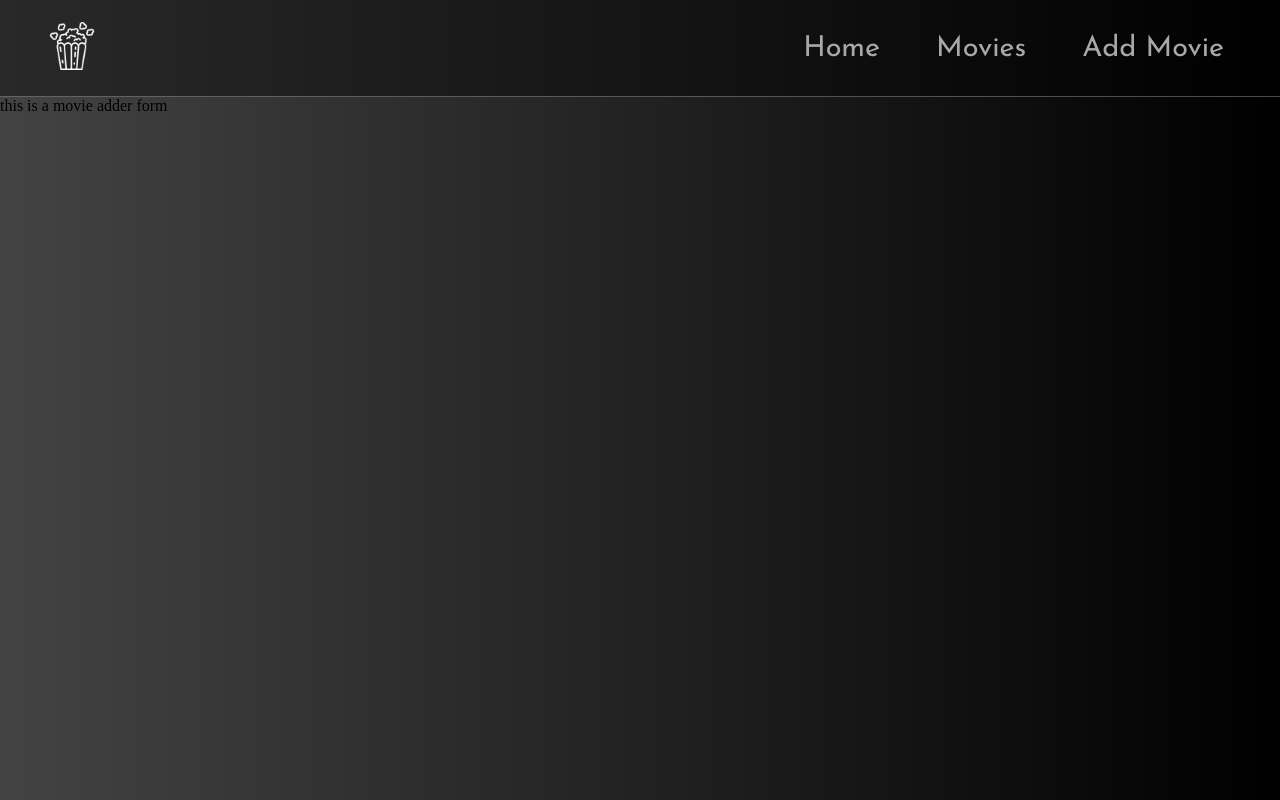
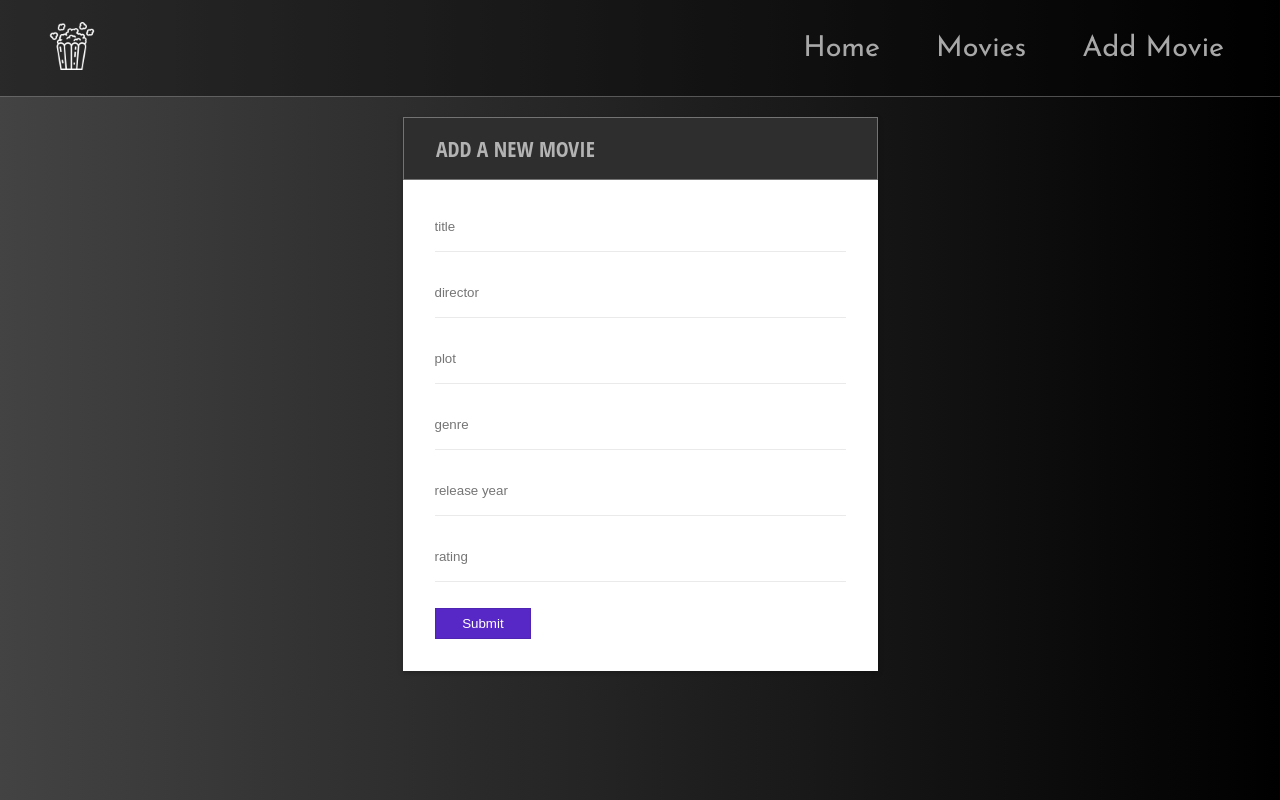
Before and after one commit to tommyb89/movie-frontend, a React (Create React App) app: page /add-movie in a window 1280 px wide. Built offline with nearby package versions, Linux system fonts and the light colour scheme; no server answers.

Commit message:
changed namings

```diff
--- a/src/components/Card/Card.jsx
+++ b/src/components/Card/Card.jsx
@@ -2,25 +2,22 @@ import React from "react";
 import "./Card.scss";
 import poster from "../../assets/images/matrix.jpg";
 
-const Card = () => {
+const Card = (props) => {
+  const { title, plot, director, genre, releaseYear, rating } = props.movie;
+
   return (
     <div className="card">
       <img className="card__img" src={poster} alt="" />
-      <h2 className="card__header">The Matrix</h2>
+      <h2 className="card__header">{title}</h2>
       <table className="card__data">
-        <td className="card__data__col">Sci-Fi | </td>
-        <td className="card__data__col">9.2 IMDB | </td>
-        <td className="card__data__col">2022</td>
+        <td className="card__data__col">{genre} | </td>
+        <td className="card__data__col">IMDb: {rating} | </td>
+        <td className="card__data__col">{releaseYear}</td>
       </table>
       <div className="card__summary">
-        <p className="card__director">Director: Sam Mendez </p>
+        <p className="card__director">Directed by: {director}</p>
         <span className="card__span">Summary</span>
-        <p className="card__text">
-          Lorem ipsum dolor sit, amet consectetur adipisicing elit. Quaerat,
-          itaque quis aliquid sit dolores debitis corporis unde molestias earum.
-          Aliquid recusandae autem consectetur, distinctio minus neque
-          architecto facere molestiae fugiat.
-        </p>
+        <p className="card__text">{plot}</p>
       </div>
     </div>
   );
--- a/src/components/Form/Form.jsx
+++ b/src/components/Form/Form.jsx
@@ -1,8 +1,71 @@
-import React from "react";
+import { useState } from "react";
 import "./Form.scss";
 
 const Form = () => {
-  return <div>this is a movie adder form</div>;
+  const [movie, setMovie] = useState({
+    title: "",
+    director: "",
+    plot: "",
+    year: "",
+    rating: "",
+    genre: "",
+  });
+
+  const handleSubmit = (e) => {
+    e.preventDefault();
+    fetch("http://localhost:8080/movie", {
+      method: "POST",
+      headers: {
+        "Content-Type": "application/json",
+      },
+      body: JSON.stringify(movie),
+    })
+      .then((response) => response.json())
+      .then((json) => console.log(json))
+      .catch((err) => console.log(err));
+    e.target.reset();
+  };
+
+  return (
+    <div className="log-form">
+      <h2>Add A New Movie</h2>
+      <form onSubmit={handleSubmit}>
+        <input
+          type="text"
+          placeholder="title"
+          onInput={(e) => setMovie({ ...movie, title: e.target.value })}
+        />
+        <input
+          type="text"
+          placeholder="director"
+          onInput={(e) => setMovie({ ...movie, director: e.target.value })}
+        />
+        <input
+          type="text"
+          placeholder="plot"
+          onInput={(e) => setMovie({ ...movie, plot: e.target.value })}
+        />
+        <input
+          type="text"
+          placeholder="genre"
+          onInput={(e) => setMovie({ ...movie, genre: e.target.value })}
+        />
+        <input
+          type="text"
+          placeholder="release year"
+          onInput={(e) => setMovie({ ...movie, year: e.target.value })}
+        />
+        <input
+          type="text"
+          placeholder="rating"
+          onInput={(e) => setMovie({ ...movie, rating: e.target.value })}
+        />
+        <button type="submit" className="btn">
+          Submit
+        </button>
+      </form>
+    </div>
+  );
 };
 
 export default Form;
--- a/src/components/Form/Form.scss
+++ b/src/components/Form/Form.scss
@@ -0,0 +1,67 @@
+$blue: rgb(88, 40, 199);
+
+.log-form {
+  width: 40%;
+  min-width: 320px;
+  max-width: 475px;
+  background: #fff;
+  margin: 20px auto;
+  box-shadow: 0px 2px 5px rgba(0, 0, 0, 0.25);
+
+  form {
+    display: block;
+    width: 100%;
+    padding: 2em;
+  }
+
+  h2 {
+    width: 100%;
+    color: lighten(grey, 20%);
+    font-family: "open sans condensed";
+    font-size: 1.35em;
+    display: block;
+    background: rgb(46, 46, 46);
+    width: 100%;
+    text-transform: uppercase;
+    padding: 0.75em 1em 0.75em 1.5em;
+    box-shadow: inset 0px 1px 1px fadeout(white, 95%);
+    border: 1px solid darken(grey, 5%);
+    margin: 0;
+    font-weight: 200;
+  }
+
+  input {
+    display: block;
+    margin: auto auto;
+    width: 100%;
+    margin-bottom: 2em;
+    padding: 0.5em 0;
+    border: none;
+    border-bottom: 1px solid #eaeaea;
+    padding-bottom: 1.25em;
+    color: #757575;
+    &:focus {
+      outline: none;
+    }
+  }
+
+  .btn {
+    display: inline-block;
+    background: $blue;
+    border: 1px solid darken($blue, 5%);
+    padding: 0.5em 2em;
+    color: white;
+    margin-right: 0.5em;
+    box-shadow: inset 0px 1px 0px fadeout(white, 80%);
+    &:hover {
+      background: lighten($blue, 5%);
+    }
+    &:active {
+      background: $blue;
+      box-shadow: inset 0px 1px 1px fadeout(black, 90%);
+    }
+    &:focus {
+      outline: none;
+    }
+  }
+}
--- a/src/containers/MovieCatalogue/MovieCatalogue.jsx
+++ b/src/containers/MovieCatalogue/MovieCatalogue.jsx
@@ -1,4 +1,4 @@
-import React from "react";
+import React, { useState, useEffect } from "react";
 import "./MovieCatalogue.scss";
 import Nav from "../../components/Nav/Nav";
 import Home from "../../pages/Home/Home";
@@ -7,12 +7,25 @@ import AllMovies from "../../pages/AllMovies/AllMovies";
 import { BrowserRouter as Router, Routes, Route } from "react-router-dom";
 
 const MovieCatalogue = () => {
+  const [movies, setMovies] = useState([]);
+
+  const getMovies = () => {
+    fetch("http://localhost:8080/movies")
+      .then((res) => res.json())
+      .then((json) => setMovies(json))
+      .catch((err) => console.log(err));
+  };
+
+  useEffect(() => {
+    getMovies();
+  }, [movies]);
+
   return (
     <Router>
       <Nav />
       <Routes>
         <Route path="/" element={<Home />} />
-        <Route path="/browse-movies" element={<AllMovies />} />
+        <Route path="/movies" element={<AllMovies movies={movies} />} />
         <Route path="/add-movie" element={<Form />} />
       </Routes>
     </Router>
--- a/src/pages/AllMovies/AllMovies.jsx
+++ b/src/pages/AllMovies/AllMovies.jsx
@@ -2,11 +2,16 @@ import React from "react";
 import Card from "../../components/Card/Card";
 import "./AllMovies.scss";
 
-const AllMovies = () => {
+const AllMovies = (props) => {
+  const { movies } = props;
+
   return (
     <div>
-      <h1>browse all movies</h1>
-      <Card />
+      <h1 className="heading">browse all movies</h1>
+
+      <div className="container">
+        {movies && movies.map((movie) => <Card key={movie.id} movie={movie} />)}
+      </div>
     </div>
   );
 };
--- a/src/pages/AllMovies/AllMovies.scss
+++ b/src/pages/AllMovies/AllMovies.scss
@@ -0,0 +1,11 @@
+.heading {
+  text-align: center;
+  margin: 50px 0;
+  font-size: 36px;
+  font-family: "open sans condensed";
+}
+
+.container {
+  width: 60%;
+  margin: 0 auto;
+}
--- a/src/pages/Home/Home.scss
+++ b/src/pages/Home/Home.scss
@@ -1,8 +1,6 @@
 @use "../../assets/sass/variables" as *;
 
 .home {
-  height: calc(100vh - 10vh);
-
   &__heading {
     font-family: $font-primary;
     color: white;
```
